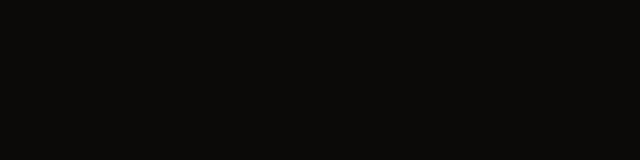
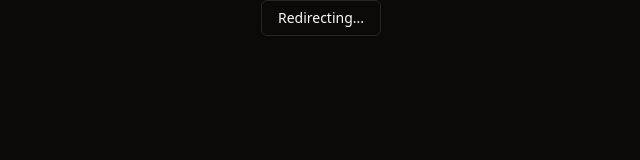
Before and after one commit to ScaferuZ/sagara_frontend_test, a React (Vite) app in the folder sagara-student/: page / in a window 1280 px wide. Shown: the top 160 px of the page, without its empty margins (319-959 px from the left). Built offline with nearby package versions, Linux system fonts and the light colour scheme.

Commit message:
feat: adding root route

```diff
--- /dev/null
+++ b/sagara-student/src/pages/Redirect/Redirect.tsx
@@ -0,0 +1,18 @@
+import { Button } from '@/components/ui/button'
+import { NavLink } from 'react-router-dom'
+
+const Redirect = () => {
+  return (
+    <>
+      <div className='flex items-center justify-center'>
+        <NavLink to="/dashboard">
+          <Button variant="outline" className='bg-white-background dark:bg-background'>
+            Redirecting...
+          </Button>
+        </NavLink>
+      </div >
+    </>
+  )
+}
+
+export default Redirect
--- a/sagara-student/src/routes/PublicRoutes.tsx
+++ b/sagara-student/src/routes/PublicRoutes.tsx
@@ -5,10 +5,12 @@ import { Route, Routes } from "react-router-dom";
 // Lazy load public components
 const Dashboard = lazy(() => import("../pages/Dashboard"))
 const Students = lazy(() => import("../pages/Students"))
+const Redirect = lazy(() => import("@/pages/Redirect/Redirect"))
 
 const PublicRoutes: React.FC = () => {
   return (
     <Routes>
+      <Route path="/" element={<Redirect />} />
       <Route element={<PublicLayout />}>
         <Route path="/dashboard" element={<Dashboard />} />
         <Route path="/students" element={<Students />} />
```
Also changed, not shown: sagara-student/src/pages/Redirect/index.ts (added).
